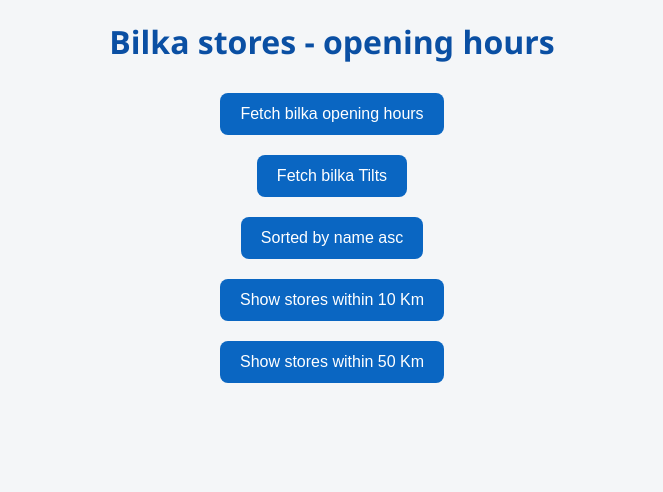
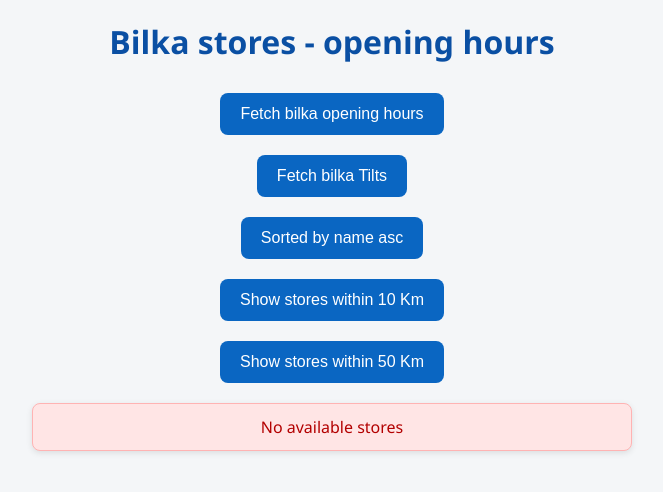
Before and after one commit to Salling-Group/hack-your-future, a React (Create React App) app in the folder app/: page / in a window 1280 px wide. Shown: the top 492 px of the page, without its empty margins (308-971 px from the left). Built offline with nearby package versions, Linux system fonts and the light colour scheme.

Commit message:
error message changes

```diff
--- a/app/src/App.js
+++ b/app/src/App.js
@@ -18,6 +18,8 @@
 useEffect(()=>{
   if(data.length > 0){
 setErrorMessage('')
+  } else {
+    setErrorMessage('No available stores')
   }
 },[data]);
 
```
